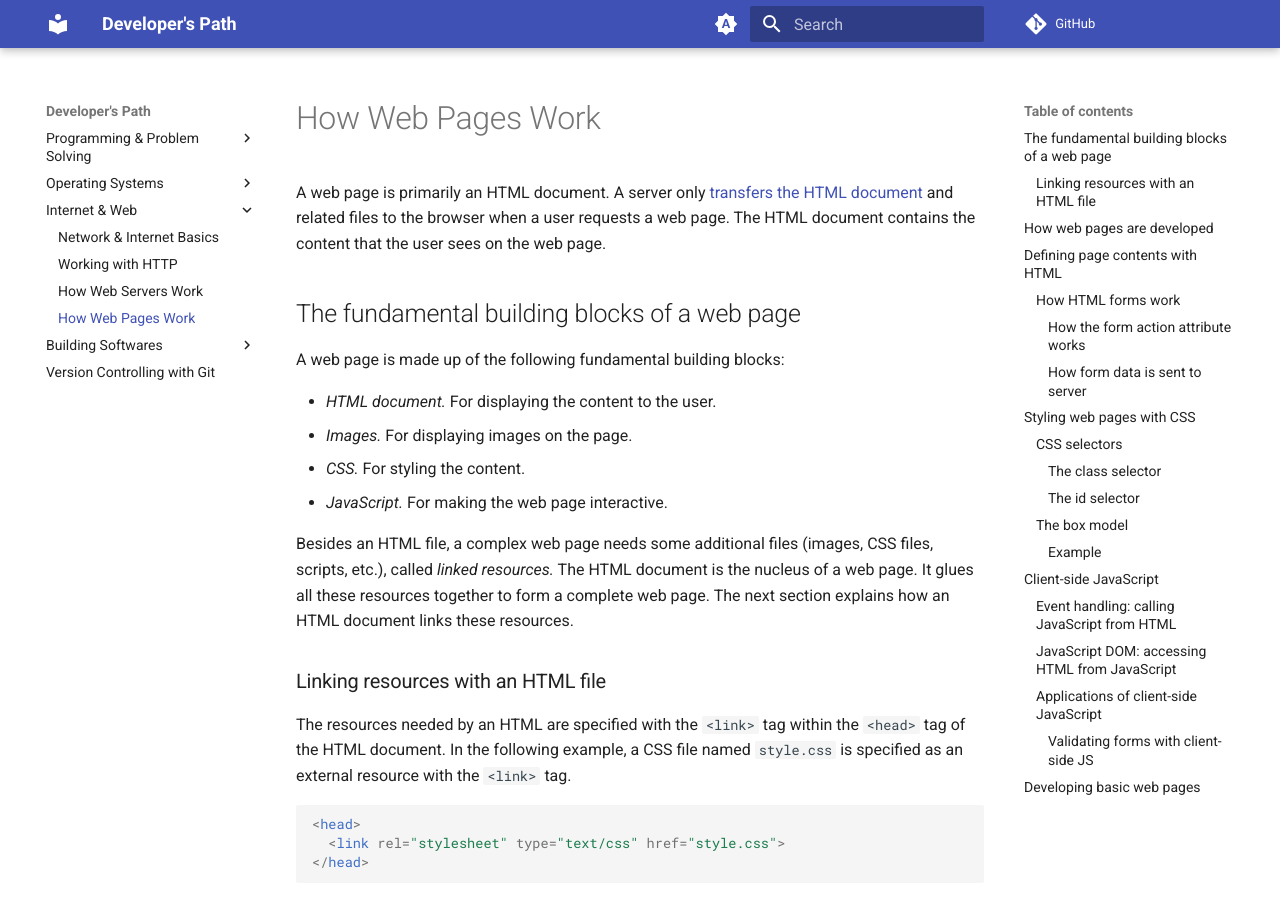
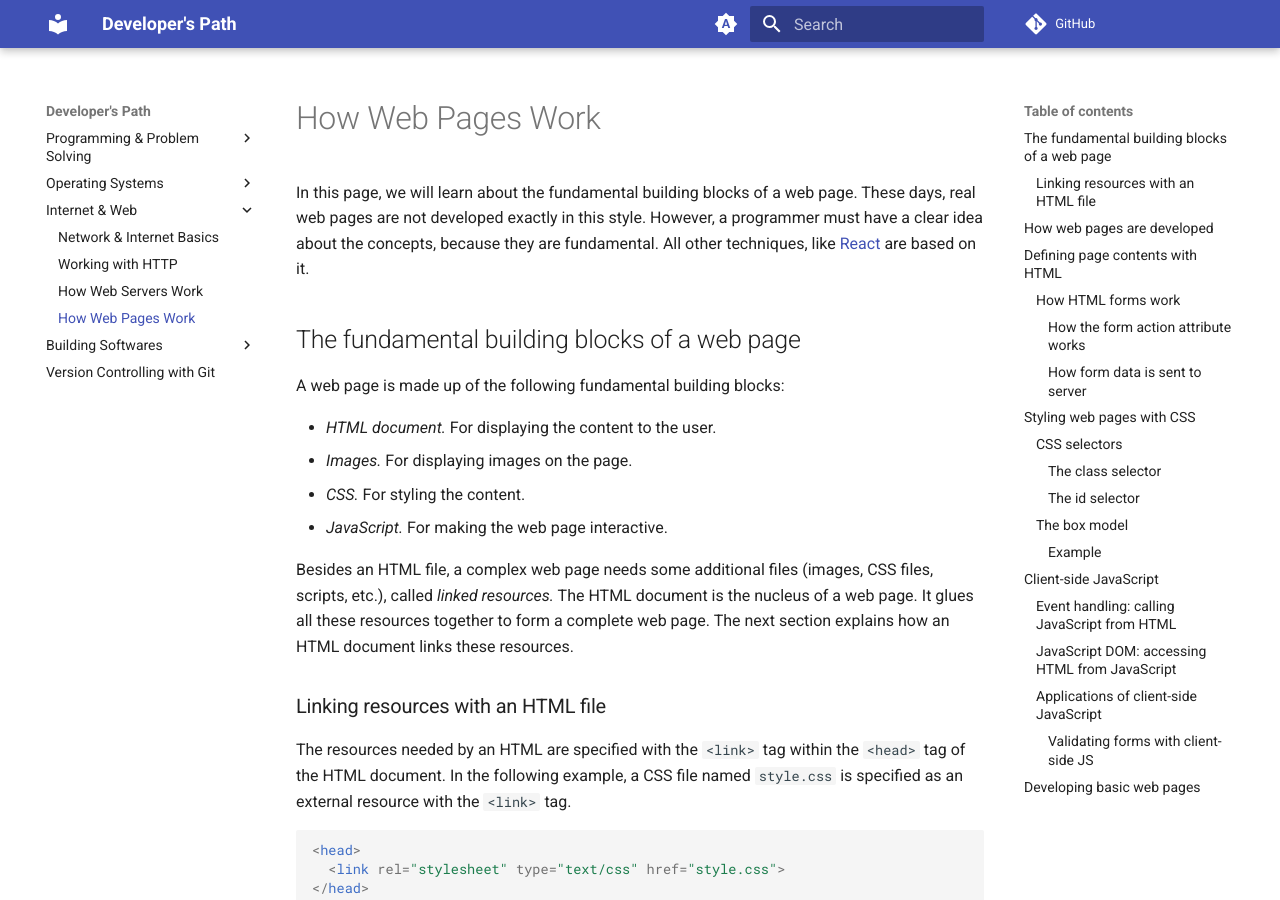
Before and after one commit to gharials/dev-path, an MkDocs documentation site: the page built from docs/internet-web/web-pages.md, in a window 1280 px wide and 900 px high. Built offline with MkDocs 1.6.1 and Material for MkDocs 9.7.7, drawn with Linux system fonts in a browser that asks for light colours; comment, search, counter and statistics services are not loaded.

Commit message:
update introduction.

```diff
--- a/docs/internet-web/web-pages.md
+++ b/docs/internet-web/web-pages.md
@@ -1,6 +1,6 @@
 # How Web Pages Work
 
-A web page is primarily an HTML document. A server only [transfers the HTML document](./web-servers.md#how-an-http-server-serves-websites) and related files to the browser when a user requests a web page. The HTML document contains the content that the user sees on the web page.
+In this page, we will learn about the fundamental building blocks of a web page. These days, real web pages are not developed exactly in this style. However, a programmer must have a clear idea about the concepts, because they are fundamental. All other techniques, like [React](../building-softwares/react-js.md) are based on it.
 
 ## The fundamental building blocks of a web page
 
```
